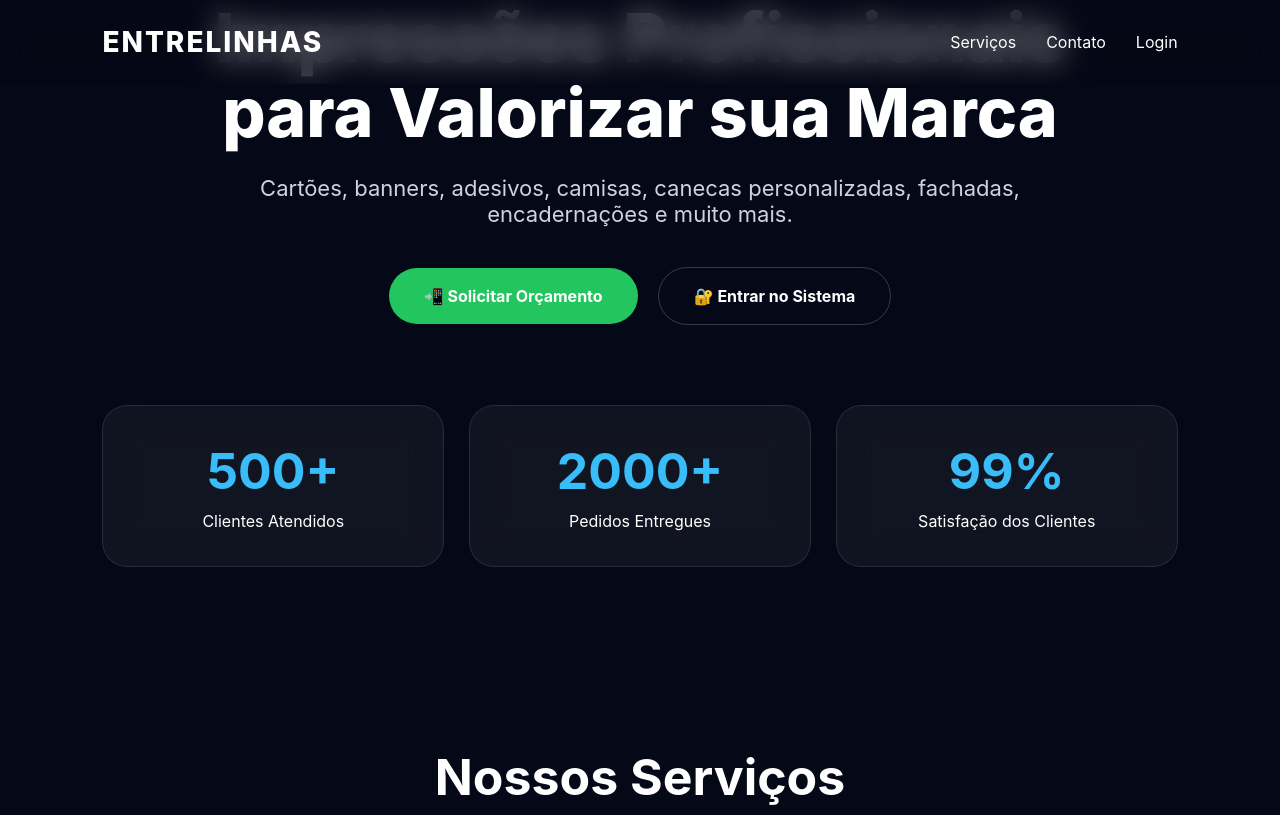
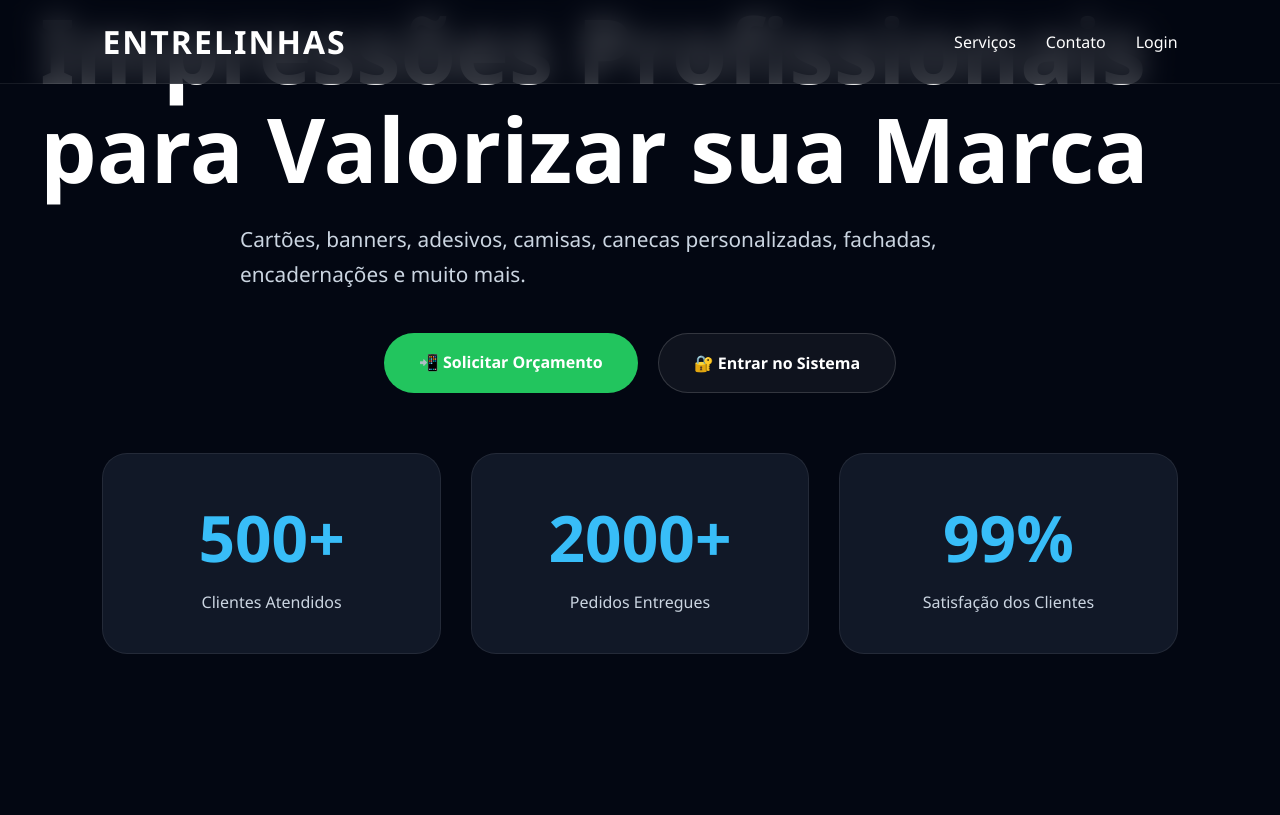
Before and after one commit to GuiMaciel29/django-sistema-entrelinhas, a Django app: page / in a window 1280 px wide. Shown: the top 815 px of the page. Run offline with Django 5.2, Linux system fonts and the light colour scheme.

Commit message:
Atualizações

```diff
--- a/core/static/css/home.css
+++ b/core/static/css/home.css
@@ -2,7 +2,7 @@
 margin:0;
 padding:0;
 box-sizing:border-box;
-font-family:Inter,Segoe UI,sans-serif;
+font-family:'Segoe UI',sans-serif;
 }
 
 html{
@@ -10,8 +10,8 @@
 }
 
 body{
-background:#050816;
-color:white;
+background:#030712;
+color:#fff;
 overflow-x:hidden;
 }
 
@@ -20,18 +20,20 @@
 header{
 position:fixed;
 top:0;
+left:0;
 width:100%;
-padding:25px 8%;
+padding:20px 8%;
 display:flex;
 justify-content:space-between;
 align-items:center;
+background:rgba(3,7,18,.75);
 backdrop-filter:blur(15px);
-background:rgba(5,8,22,.6);
-z-index:999;
+z-index:1000;
+border-bottom:1px solid rgba(255,255,255,.08);
 }
 
 .logo{
-font-size:28px;
+font-size:2rem;
 font-weight:800;
 letter-spacing:2px;
 }
@@ -42,9 +44,10 @@
 }
 
 nav a{
+text-decoration:none;
 color:white;
-text-decoration:none;
 transition:.3s;
+font-weight:500;
 }
 
 nav a:hover
@@ -57,55 +60,51 @@
 justify-content:center;
 align-items:center;
 text-align:center;
-    padding:120px 20px;
+padding:140px 5% 80px;
+
 
 background:
-    radial-gradient(circle at top,#2563eb 0%,transparent 40%),
-    radial-gradient(circle at right,#7c3aed 0%,transparent 40%),
-    #050816;
+radial-gradient(circle at top left,#2563eb55 0%,transparent 35%),
+radial-gradient(circle at top right,#7c3aed55 0%,transparent 35%),
+radial-gradient(circle at bottom,#06b6d455 0%,transparent 40%),
+#030712;
+
+
 }
 
 .hero-content{
 width:100%;
-    max-width:1100px;
+max-width:1200px;
 margin:0 auto;
-
-    display:flex;
-    flex-direction:column;
-    align-items:center;
-    justify-content:center;
 }
 
 .hero h1{
-    font-size:clamp(40px,6vw,68px);
+font-size:clamp(3rem,7vw,6rem);
 font-weight:800;
 line-height:1.1;
 margin-bottom:25px;
-    max-width:1000px;
-    text-align:center;
 }
 
 .hero p{
-    font-size:22px;
+max-width:800px;
+margin:0 auto 40px;
+font-size:1.3rem;
 color:#cbd5e1;
-    margin-bottom:40px;
-    max-width:800px;
-    text-align:center;
+line-height:1.7;
 }
 
 .hero-buttons{
 display:flex;
 justify-content:center;
-    align-items:center;
 gap:20px;
 flex-wrap:wrap;
 }
 
 .btn-whatsapp,
 .btn-login{
-    text-decoration:none;
 padding:18px 35px;
 border-radius:50px;
+text-decoration:none;
 font-weight:700;
 transition:.3s;
 }
@@ -115,37 +114,55 @@
 color:white;
 }
 
-.btn-login{
-    border:1px solid rgba(255,255,255,.2);
-    color:white;
+.btn-whatsapp:hover{
+transform:translateY(-4px);
+box-shadow:0 10px 30px rgba(34,197,94,.35);
 }
 
-.btn-whatsapp:hover,
+.btn-login{
+border:1px solid rgba(255,255,255,.15);
+color:white;
+background:rgba(255,255,255,.05);
+}
+
 .btn-login:hover{
 transform:translateY(-4px);
+background:rgba(255,255,255,.08);
 }
+
 /* ESTATÍSTICAS */
 
 .estatisticas{
-padding:80px 8%;
+width:100%;
+max-width:1400px;
+margin:0 auto;
+padding:60px 8%;
 display:grid;
-grid-template-columns:repeat(auto-fit,minmax(250px,1fr));
-gap:25px;
+grid-template-columns:repeat(auto-fit,minmax(280px,1fr));
+gap:30px;
 }
 
 .card-estat{
-background:rgba(255,255,255,.05);
-border:1px solid rgba(255,255,255,.1);
-backdrop-filter:blur(20px);
-padding:35px;
+background:#111827;
+border:1px solid rgba(255,255,255,.08);
 border-radius:25px;
+padding:40px;
 text-align:center;
+transition:.3s;
+}
+
+.card-estat:hover{
+transform:translateY(-8px);
 }
 
 .card-estat h2{
-font-size:50px;
+font-size:4rem;
 color:#38bdf8;
 margin-bottom:10px;
+}
+
+.card-estat p{
+color:#cbd5e1;
 }
 
 /* SERVIÇOS */
@@ -156,7 +173,7 @@
 
 #servicos h2{
 text-align:center;
-font-size:50px;
+font-size:3rem;
 margin-bottom:50px;
 }
 
```
Also changed, not shown: other parts of core/static/css/home.css (+53 -21 lines). Lines whose indentation alone changed are shown as unchanged.
